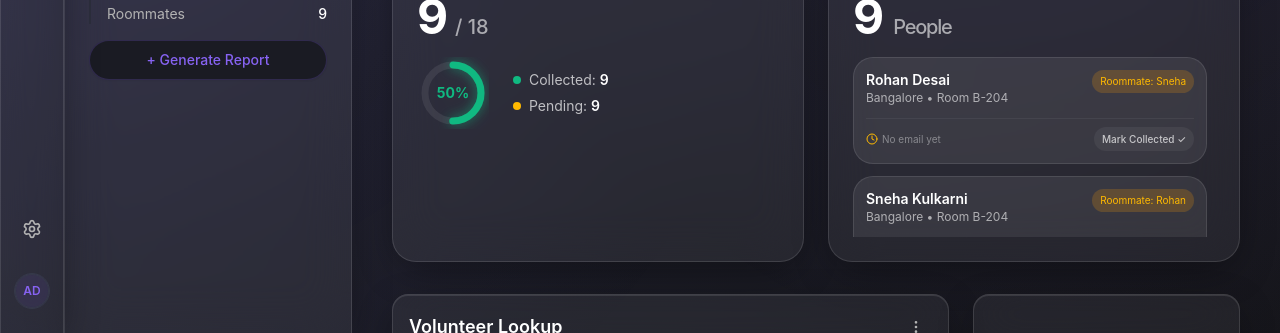
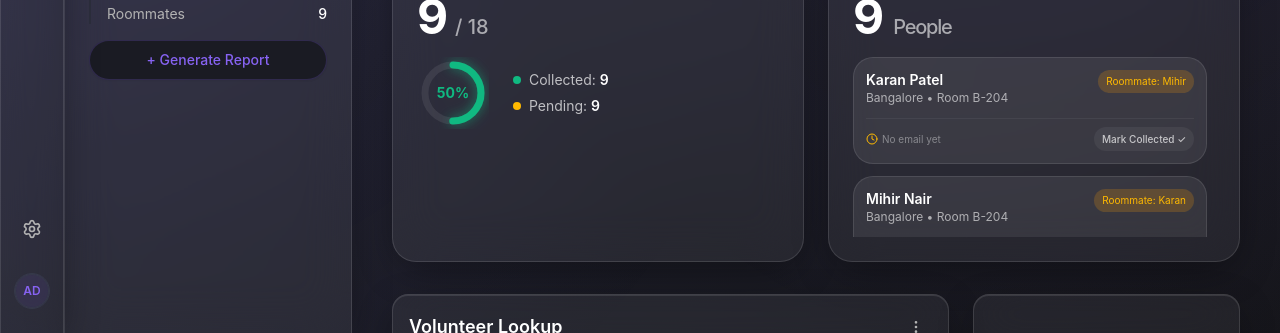
Before and after one commit to RahulModi28/CAPSdashboard, a React (Vite) app: page / in a window 1280 px wide. Shown: the part 466-799 px from the top of the page. Built offline with nearby package versions, Linux system fonts and the light colour scheme.

Commit message:
Fix mock data to accurately pair same-gender roommates

```diff
--- a/src/data/volunteers.ts
+++ b/src/data/volunteers.ts
@@ -8,22 +8,25 @@ export interface Volunteer {
 }
 
 export const volunteers: Volunteer[] = [
-  { reg: "2524443", name: "Aarav Sharma",    campus: "Bangalore Central Campus",    room: "A-101", partner: "Priya Mehta",    keysCollected: true },
-  { reg: "2524444", name: "Priya Mehta",     campus: "Bangalore Central Campus",    room: "A-101", partner: "Aarav Sharma",   keysCollected: true },
-  { reg: "2524445", name: "Rohan Desai",     campus: "Bangalore BGR Campus",        room: "B-204", partner: "Sneha Kulkarni", keysCollected: false },
-  { reg: "2524446", name: "Sneha Kulkarni",  campus: "Bangalore BGR Campus",        room: "B-204", partner: "Rohan Desai",    keysCollected: false },
-  { reg: "2524447", name: "Karan Patel",     campus: "Bangalore Kengeri Campus",    room: "C-312", partner: "Anjali Verma",   keysCollected: true },
-  { reg: "2524448", name: "Anjali Verma",    campus: "Bangalore Kengeri Campus",    room: "C-312", partner: "Karan Patel",    keysCollected: true },
-  { reg: "2524449", name: "Tanvi Joshi",     campus: "Bangalore Yeshwanthpur",      room: "D-108", partner: "Mihir Nair",     keysCollected: false },
-  { reg: "2524450", name: "Mihir Nair",      campus: "Bangalore Yeshwanthpur",      room: "D-108", partner: "Tanvi Joshi",    keysCollected: false },
-  { reg: "2524451", name: "Ishaan Malhotra", campus: "Delhi NCR Campus",            room: "E-215", partner: "Divya Rao",      keysCollected: true },
-  { reg: "2524452", name: "Divya Rao",       campus: "Delhi NCR Campus",            room: "E-215", partner: "Ishaan Malhotra",keysCollected: true },
-  { reg: "2524453", name: "Aditya Bose",     campus: "Bangalore Central Campus",    room: "A-203", partner: "Nisha Gupta",    keysCollected: false },
-  { reg: "2524454", name: "Nisha Gupta",     campus: "Bangalore Central Campus",    room: "A-203", partner: "Aditya Bose",    keysCollected: true },
-  { reg: "2524455", name: "Riya Singh",      campus: "Pune Lavasa Campus",          room: "F-110", partner: "Varun Tiwari",   keysCollected: false },
-  { reg: "2524456", name: "Varun Tiwari",    campus: "Pune Lavasa Campus",          room: "F-110", partner: "Riya Singh",     keysCollected: false },
-  { reg: "2524457", name: "Meera Iyer",      campus: "Bangalore BGR Campus",        room: "B-307", partner: "Siddharth Roy",  keysCollected: true },
-  { reg: "2524458", name: "Siddharth Roy",   campus: "Bangalore BGR Campus",        room: "B-307", partner: "Meera Iyer",     keysCollected: true },
-  { reg: "2524459", name: "Pooja Reddy",     campus: "Bangalore Kengeri Campus",    room: "C-405", partner: "Arjun Kapoor",   keysCollected: false },
-  { reg: "2524460", name: "Arjun Kapoor",    campus: "Bangalore Kengeri Campus",    room: "C-405", partner: "Pooja Reddy",    keysCollected: false },
+  // Boys
+  { reg: "2524443", name: "Aarav Sharma",    campus: "Bangalore Central Campus",    room: "A-101", partner: "Rohan Desai",    keysCollected: true },
+  { reg: "2524444", name: "Rohan Desai",     campus: "Bangalore Central Campus",    room: "A-101", partner: "Aarav Sharma",   keysCollected: true },
+  { reg: "2524445", name: "Karan Patel",     campus: "Bangalore BGR Campus",        room: "B-204", partner: "Mihir Nair",     keysCollected: false },
+  { reg: "2524446", name: "Mihir Nair",      campus: "Bangalore BGR Campus",        room: "B-204", partner: "Karan Patel",    keysCollected: false },
+  { reg: "2524447", name: "Ishaan Malhotra", campus: "Bangalore Kengeri Campus",    room: "C-312", partner: "Aditya Bose",    keysCollected: true },
+  { reg: "2524448", name: "Aditya Bose",     campus: "Bangalore Kengeri Campus",    room: "C-312", partner: "Ishaan Malhotra",keysCollected: true },
+  { reg: "2524449", name: "Varun Tiwari",    campus: "Bangalore Yeshwanthpur",      room: "D-108", partner: "Siddharth Roy",  keysCollected: false },
+  { reg: "2524450", name: "Siddharth Roy",   campus: "Bangalore Yeshwanthpur",      room: "D-108", partner: "Varun Tiwari",   keysCollected: false },
+  { reg: "2524451", name: "Arjun Kapoor",    campus: "Delhi NCR Campus",            room: "E-215", partner: "Rahul Kumar",    keysCollected: true },
+  { reg: "2524452", name: "Rahul Kumar",     campus: "Delhi NCR Campus",            room: "E-215", partner: "Arjun Kapoor",   keysCollected: true },
+
+  // Girls
+  { reg: "2524453", name: "Sneha Kulkarni",  campus: "Bangalore Central Campus",    room: "A-203", partner: "Anjali Verma",   keysCollected: false },
+  { reg: "2524454", name: "Anjali Verma",    campus: "Bangalore Central Campus",    room: "A-203", partner: "Sneha Kulkarni", keysCollected: true },
+  { reg: "2524455", name: "Tanvi Joshi",     campus: "Pune Lavasa Campus",          room: "F-110", partner: "Divya Rao",      keysCollected: false },
+  { reg: "2524456", name: "Divya Rao",       campus: "Pune Lavasa Campus",          room: "F-110", partner: "Tanvi Joshi",    keysCollected: false },
+  { reg: "2524457", name: "Nisha Gupta",     campus: "Bangalore BGR Campus",        room: "B-307", partner: "Riya Singh",     keysCollected: true },
+  { reg: "2524458", name: "Riya Singh",      campus: "Bangalore BGR Campus",        room: "B-307", partner: "Nisha Gupta",    keysCollected: true },
+  { reg: "2524459", name: "Meera Iyer",      campus: "Bangalore Kengeri Campus",    room: "C-405", partner: "Pooja Reddy",    keysCollected: false },
+  { reg: "2524460", name: "Pooja Reddy",     campus: "Bangalore Kengeri Campus",    room: "C-405", partner: "Meera Iyer",     keysCollected: false },
 ];
```
